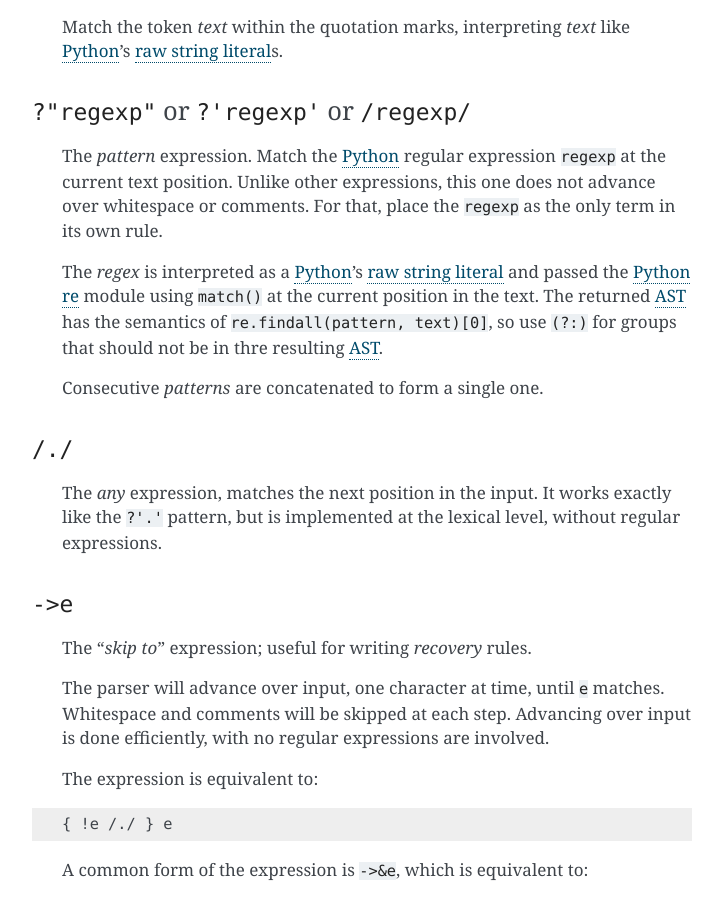
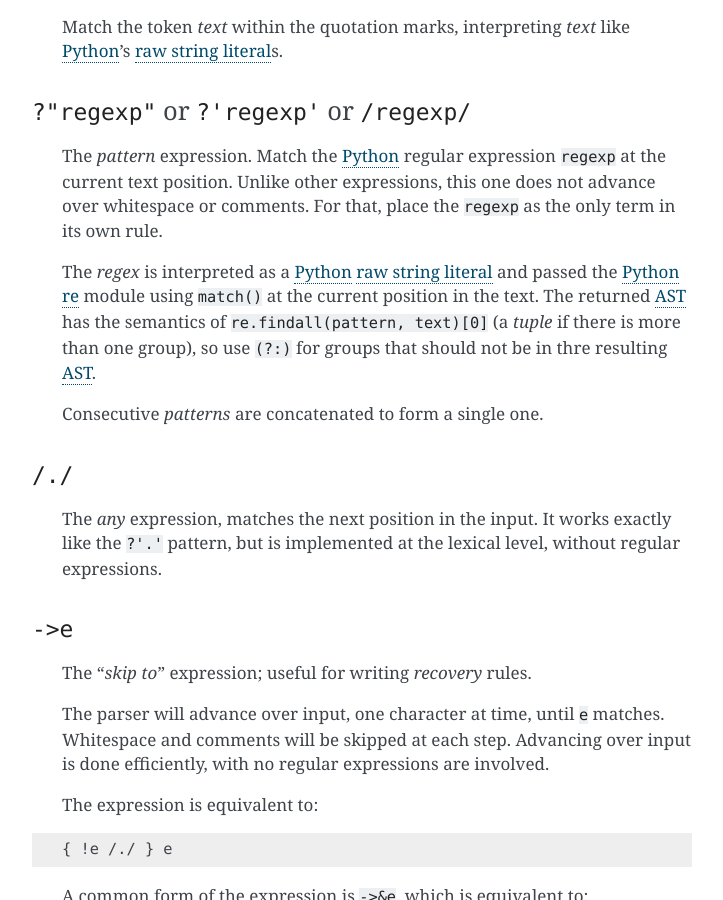
Before and after one commit to neogeny/TatSu, a Sphinx documentation site: the page built from docs/syntax.rst, in a window 1280 px wide and 900 px high, scrolled down 5245 px. Shown: the whole window, without its empty margins (388-1111 px from the left). Built offline with Sphinx 7.4.7, drawn with Linux system fonts in a browser that asks for light colours; pages that are not in the unit, such as notebooks, are missing from menus; the version number is read from the project's files by our own code.

Commit message:
[docs] update

```diff
--- a/docs/syntax.rst
+++ b/docs/syntax.rst
@@ -291,7 +291,7 @@
 ^^^^^^^^^^^^^^^^^^^^^^^^^^^^^^^^^^^^^^^^^^^^^^
     The *pattern* expression. Match the `Python`_ regular expression ``regexp`` at the current text position. Unlike other expressions, this one does not advance over whitespace or comments. For that, place the ``regexp`` as the only term in its own rule.
 
-    The *regex* is interpreted as a Python_'s `raw string literal`_ and passed the Python_ re_ module using ``match()`` at the current position in the text. The returned AST_ has the semantics of ``re.findall(pattern, text)[0]``, so use ``(?:)`` for groups that should not be in thre resulting AST_.
+    The *regex* is interpreted as a Python_ `raw string literal`_ and passed the Python_ re_ module using ``match()`` at the current position in the text. The returned AST_ has the semantics of ``re.findall(pattern, text)[0]`` (a `tuple` if there is more than one group), so use ``(?:)`` for groups that should not be in thre resulting AST_.
 
     Consecutive *patterns* are concatenated to form a single one.
 
```
Also changed, not shown: CHANGELOG.rst (+1 -1 lines).
